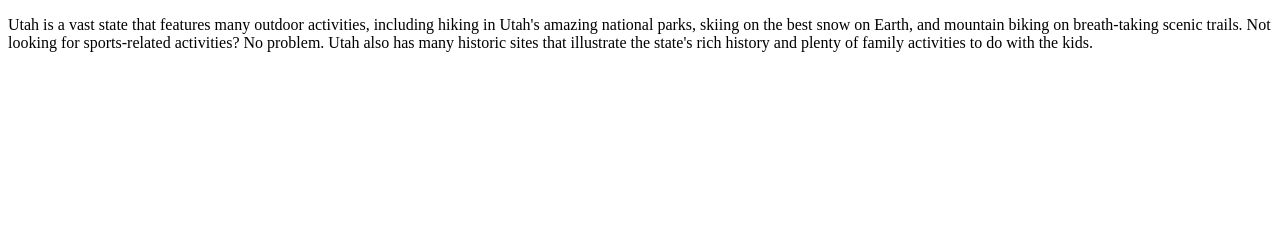
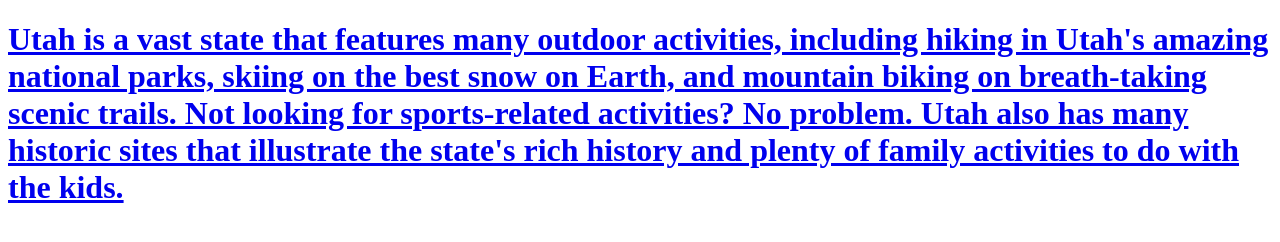
Before and after one commit to CosmicIris/Utah-Website, a plain HTML site: page National Parks/index.html in a window 1280 px wide. Drawn offline with Linux system fonts and the light colour scheme.

Commit message:
Update index.html

```diff
--- a/National Parks/index.html
+++ b/National Parks/index.html
@@ -4,6 +4,7 @@
 <title> Utah Website </title>
 </head>
 <body>
+  <h1> <a href="index.html"
 <p> Utah is a vast state that features many outdoor activities, including hiking in Utah's amazing national parks, skiing on the best snow on Earth,
 and mountain biking on breath-taking scenic trails. Not looking for sports-related activities? No problem. Utah also has many historic sites that illustrate
   the state's rich history and plenty of family activities to do with the kids. </p>
```
